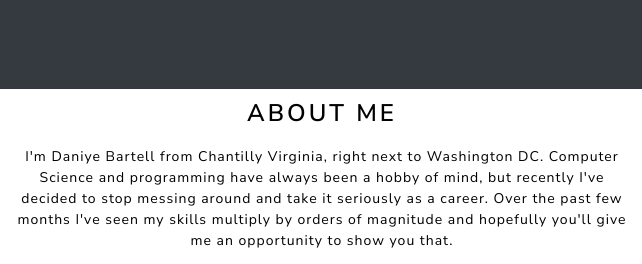
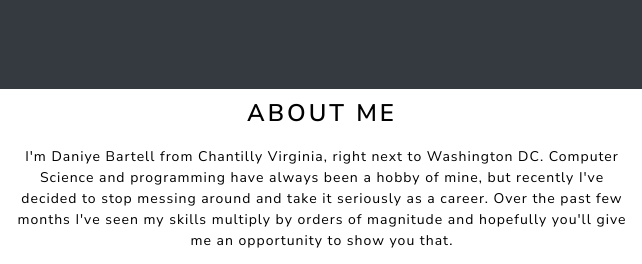
Before and after one commit to DSBartell/Portfolio-Website, a plain HTML site: page index.html in a window 1280 px wide. Shown: the top 264 px of the page, 638-1280 px from the left. Drawn offline with nearby package versions, Linux system fonts and the light colour scheme.

Commit message:
Updated text, corrected spelling errors

```diff
--- a/index.html
+++ b/index.html
@@ -35,7 +35,7 @@
       </div>
       <div class="col-sm">
         <h3 class="text-center info">About Me</h3>
-        <p class="text-center info">I'm Daniye Bartell from Chantilly Virginia, right next to Washington DC. Computer Science and programming have always been a hobby of mind, but recently I've decided to stop messing around and take it seriously as a career. Over the past few months I've seen my skills multiply by orders of magnitude and hopefully you'll give me an opportunity to show you that.</p>
+        <p class="text-center info">I'm Daniye Bartell from Chantilly Virginia, right next to Washington DC. Computer Science and programming have always been a hobby of mine, but recently I've decided to stop messing around and take it seriously as a career. Over the past few months I've seen my skills multiply by orders of magnitude and hopefully you'll give me an opportunity to show you that.</p>
         <h3 class="text-center info">Experience & Education</h3>
         <p class="text-center info">I've been programming as a hobbyist for about 3 years now, mostly using OOP languages like python and java. I moved on to Radford University and studied programming for 2 years there but decided to leave. Shortly thereafter I decided that while programming was a fun hobby, I ought to be taking it more seriously. I tore through Code Academy's classes on HTML, CSS, Sass, and Javascript. After that I followed other online tutorials but felt somewhat unprepared as a result of having my hand held throughout most of the tutorials. It wasn't until recently that I've been experimenting with many of my own programs and designs to finally come up with something I was truly satisfied with. That said, my focus and passion is absolutely in web development. Like many millenials, I don't know what I'd do without the internet. Since then, I've been building web apps with Bootstrap4, assorted API's like Axios and Google's Geocode and assorted other technologies I feel are valuable in the industry.</p>
         <!-- Contact Information -->
```
